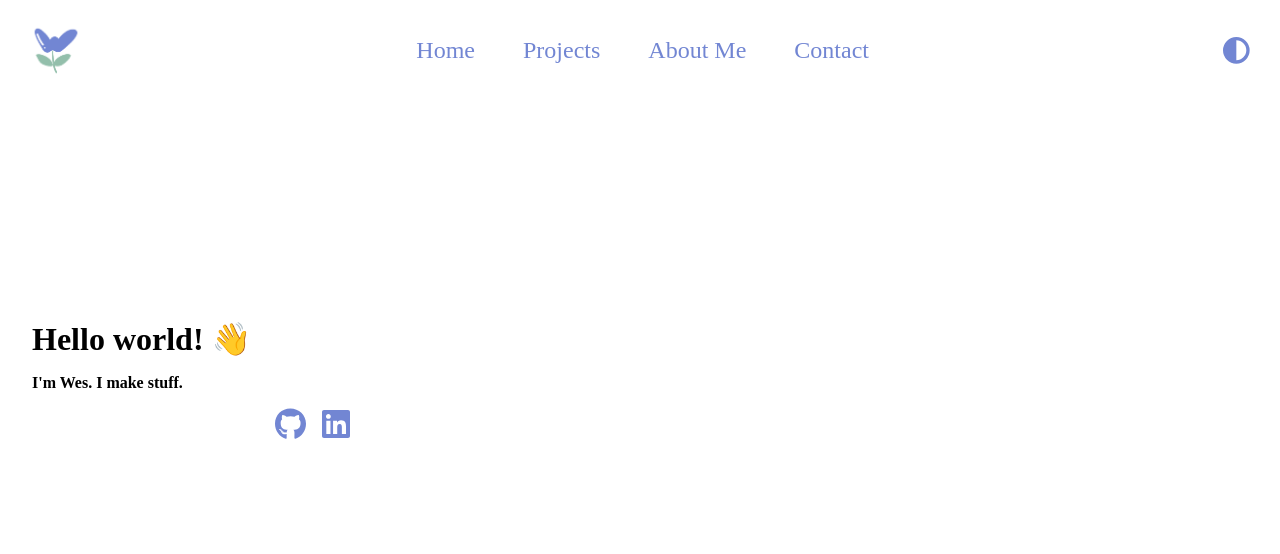
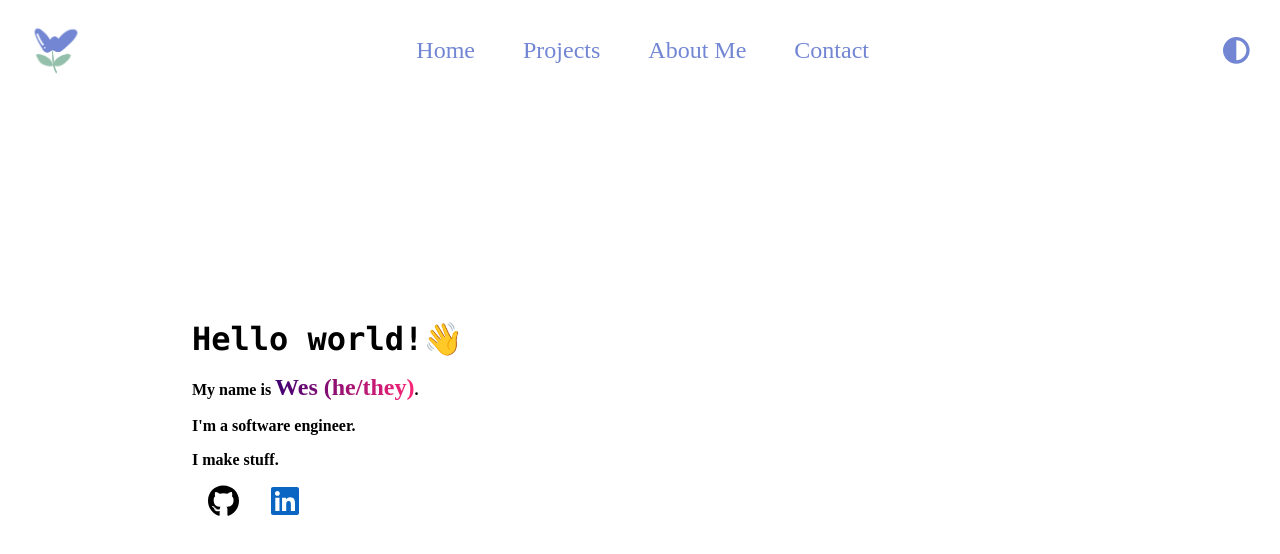
Before and after one commit to blsmxiu47/portfolio, a React (Vite) app: page / in a window 1280 px wide. Shown: the top 554 px of the page. Built offline with nearby package versions, Linux system fonts and the light colour scheme.

Commit message:
make aesthetic updates to Home and About

```diff
--- a/src/components/About/index.scss
+++ b/src/components/About/index.scss
@@ -1,8 +1,4 @@
 @import '../../scss/_variables.scss';
-
-.about-page {
-    top: 40%;
-}
 
 .container {
     display: flex;
@@ -10,6 +6,10 @@
 
     @include breakpoint(md) {
         flex-direction: row;
+    }
+
+    &.about-page {
+        top: 40%;
     }
 
     .hero {
--- a/src/components/About/index.tsx
+++ b/src/components/About/index.tsx
@@ -1,4 +1,3 @@
-import { FontAwesomeIcon } from '@fortawesome/react-fontawesome';
 import logoPython from '../../assets/images/logo_python.svg';
 import logoGolang from '../../assets/images/logo_golang.svg';
 import logoLinux from '../../assets/images/logo_linux.svg';
--- a/src/components/Home/index.scss
+++ b/src/components/Home/index.scss
@@ -2,7 +2,6 @@
 
 .home-page {
     top: 40%;
-}
 
     .hero {
         display: grid;
@@ -11,16 +10,29 @@
 
         @include breakpoint(md) {
             width: 50%;
+            margin: 0 20rem;
         }
 
         h1 {
             font-size: 4rem;
             margin-bottom: 2rem;
+
+            &.hello {
+                font-family: 'Lucida Console', 'Courier New', monospace;
+            }
         }
 
         h2 {
             font-size: 2rem;
             margin-bottom: 2rem;
+
+            .main-name {
+                font-size: 3rem;
+                background: -webkit-linear-gradient(left, #3F0071, $emphasis);
+                background-clip: text;
+                -webkit-background-clip: text;
+                -webkit-text-fill-color: transparent;
+            }
         }
 
         ul {
@@ -29,15 +41,15 @@
             flex-direction: row;
             justify-content: center;
             padding: 0;
-        margin: 1rem 1rem;
+
+            @include breakpoint(md) {
+                justify-content: flex-start;
+            }
 
             li {
-            margin-right: 2rem;
+                display: block;
+                margin: 0 2rem;
             }
         }
     }
-
-.social-icon {
-    color: $primary-color;
-    font-size: 4rem;
 }
--- a/src/components/Home/index.tsx
+++ b/src/components/Home/index.tsx
@@ -6,8 +6,10 @@ const Home = () => {
     return (
         <div className="container home-page">
             <div className="hero">
-                <h1>Hello world! <span role="img" aria-label="wave">👋</span></h1>
-                <h2>I'm Wes. I make stuff.</h2>
+                <h1 className="hello">Hello world!<span role="img" aria-label="wave">👋</span></h1>
+                <h2>My name is <strong className="main-name">Wes (he/they)</strong>.</h2>
+                <h2>I'm a software engineer.</h2>
+                <h2>I make stuff.</h2>
                 <ul>
                     <li>
                         <a
@@ -17,7 +19,8 @@ const Home = () => {
                         >
                             <FontAwesomeIcon
                                 icon={faGithub}
-                                className="social-icon"
+                                size="4x"
+                                color="#000"
                             />
                         </a>
                     </li>
@@ -29,7 +32,8 @@ const Home = () => {
                         >
                             <FontAwesomeIcon
                                 icon={faLinkedin}
-                                className="social-icon"
+                                size="4x"
+                                color="#0A66C2"
                             />
                         </a>
                     </li>
--- a/src/scss/_variables.scss
+++ b/src/scss/_variables.scss
@@ -2,6 +2,7 @@ $primary-color: #7286D3;
 $secondary-color: #FFB4B4;
 $accent: #9ED2BE;
 $bg: #fff;
+$emphasis: #FB2576;
 
 $spacing-md: 48px;
 $spacing-lg: 64px;
```
Lines whose indentation alone changed are shown as unchanged.
